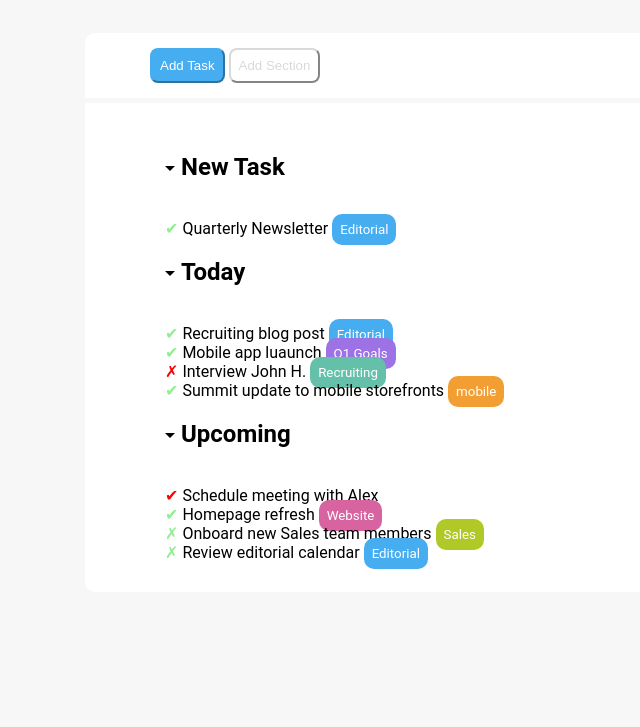
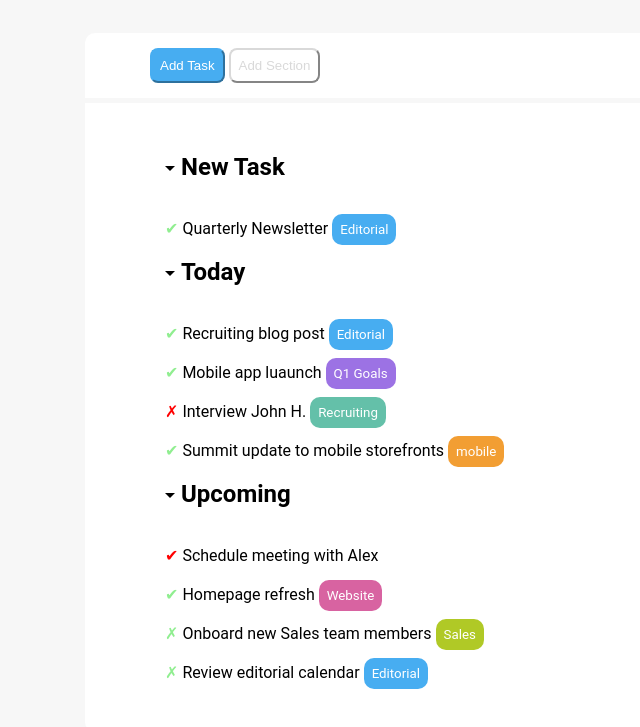
Before and after one commit to DaniloGemma/html-css-toboolist, a plain HTML site: page index.html in a window 1280 px wide. Shown: the part 93-820 px from the top of the page, without its empty margins (0-640 px from the left). Drawn offline with Linux system fonts and the light colour scheme.

Commit message:
main modifiche

```diff
--- a/CSS/style.css
+++ b/CSS/style.css
@@ -153,3 +153,7 @@ body{
     border-bottom-left-radius: 10px;
     border-bottom-right-radius: 10px;
 }
+
+.margin-padding{
+    margin-bottom: 20px;
+}
--- a/index.html
+++ b/index.html
@@ -27,19 +27,19 @@
                     <span id="editorial">Editorial</span>
                     <div>
                         <h2><span class="triangolo"></span>&nbsp;Today</h2>
-                        <div>
+                        <div class="margin-padding">
                             <span class="margin circle">&#10004;</span>&nbsp;Recruiting blog post
                             <span id="editorial">Editorial</span>
                         </div>
-                        <div>
+                        <div class="margin-padding">
                             <span class="margin circle">&#10004;</span>&nbsp;Mobile app luaunch
                             <span id="goals">Q1 Goals</span>
                         </div>
-                        <div>
+                        <div class="margin-padding">
                             <span class="margin red-circle">&#10007;</span>&nbsp;Interview John H.
                             <span id="recruiting">Recruiting</span>
                         </div>
-                        <div>
+                        <div class="margin-padding">
                             <span class="margin circle">&#10004;</span>&nbsp;Summit update to mobile storefronts
                             <span id="mobile">mobile</span>
                         </div>
@@ -47,18 +47,18 @@
                    <div>
                     <div>
                         <h2><span class="triangolo"></span>&nbsp;Upcoming</h2>
-                        <div>
+                        <div class="margin-padding">
                             <span class="margin red-circle">&#10004;</span>&nbsp;Schedule meeting with Alex
                         </div>
-                        <div>
+                        <div class="margin-padding">
                             <span class="margin circle">&#10004;</span>&nbsp;Homepage refresh
                             <span id="website">Website</span>
                         </div>
-                        <div>
+                        <div class="margin-padding">
                             <span class="margin circle">&#10007;</span>&nbsp;Onboard new Sales team members
                             <span id="sales">Sales</span>
                         </div>
-                        <div>
+                        <div class="margin-padding">
                             <span class="margin circle">&#10007;</span>&nbsp;Review editorial calendar
                             <span id="editorial">Editorial</span>
                         </div>
```
